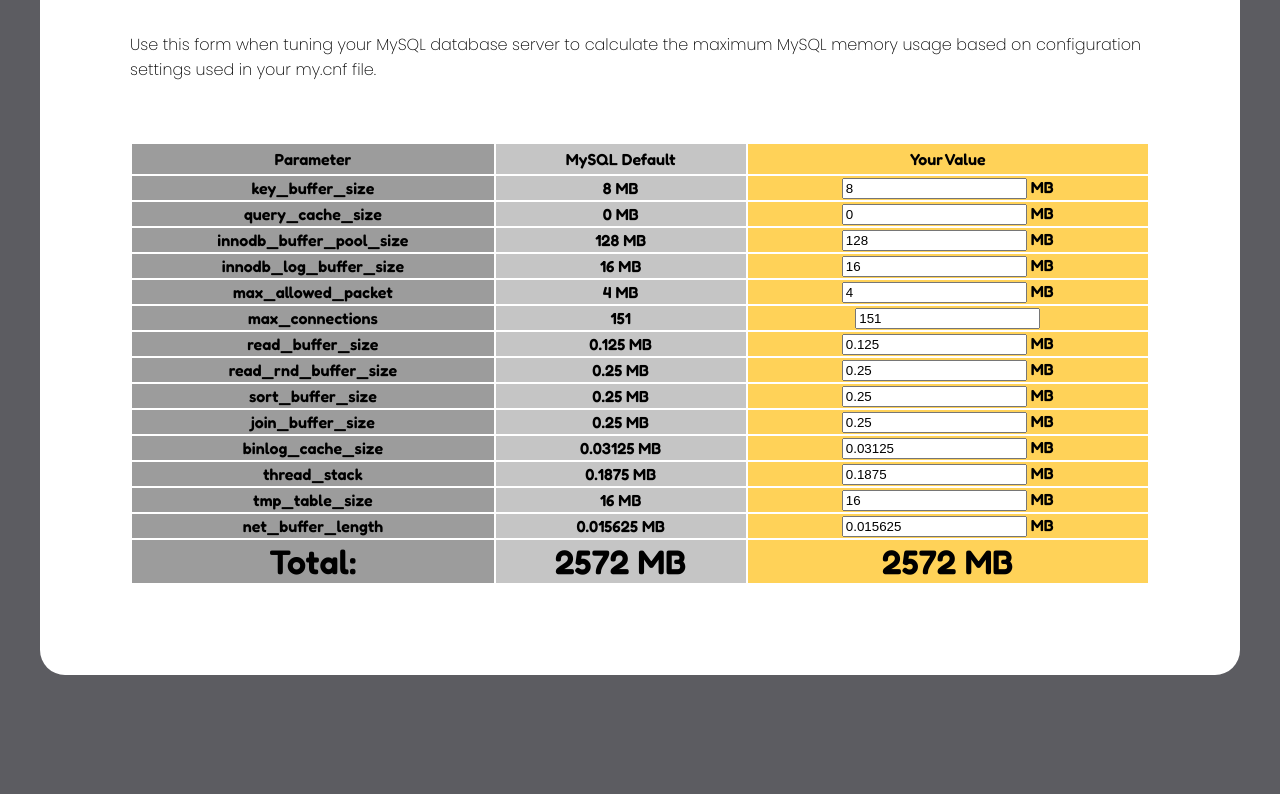
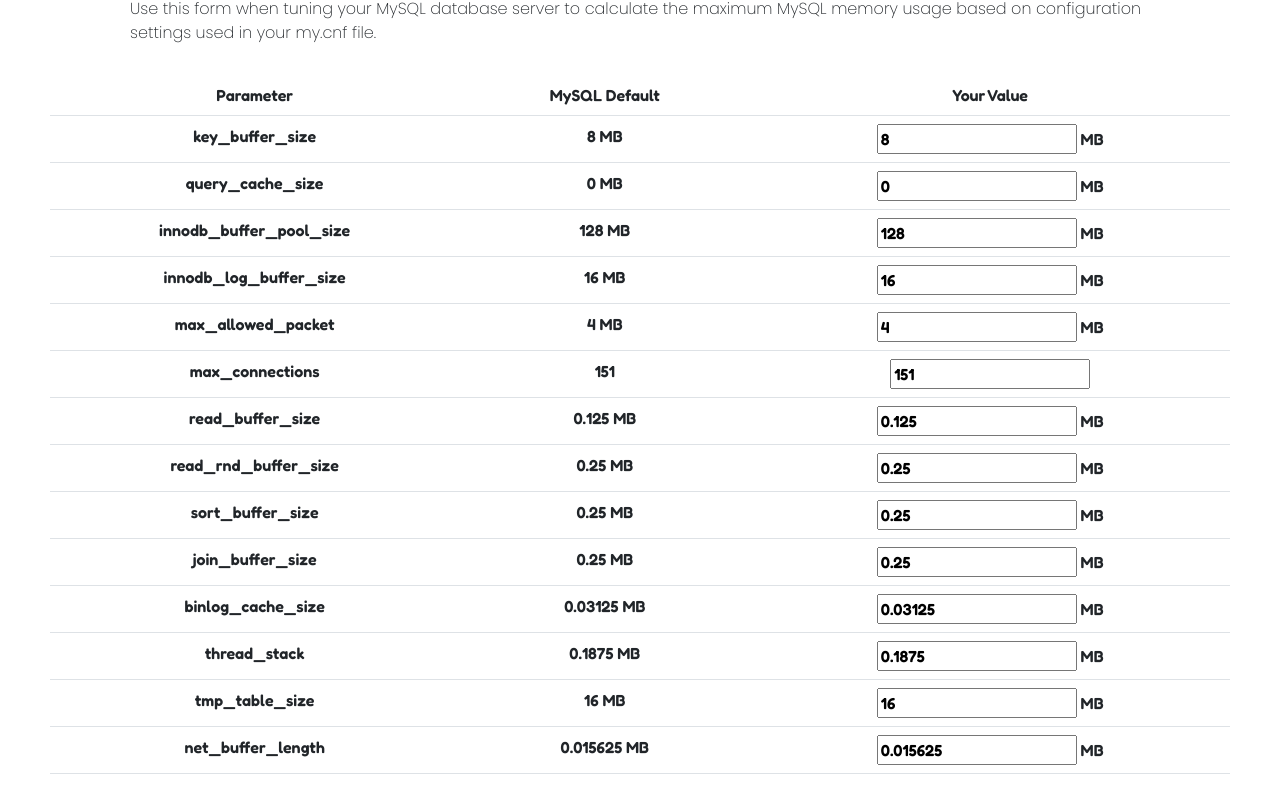
Before and after one commit to maiklgravi/my_sql_memory_calculator, a plain HTML site: page index.html in a window 1280 px wide. Shown: the part 274-1068 px from the top of the page. Before the commit the page ends 989 px from the top, so only its background shows below. Drawn offline with nearby package versions, Linux system fonts and the light colour scheme.

Commit message:
redisign

```diff
--- a/index.html
+++ b/index.html
@@ -2,20 +2,23 @@
 <html>
 <head>
 	<meta charset="utf-8">
-
 	<link rel="stylesheet" type="text/css" href="style.css">
 	<link href="https://fonts.googleapis.com/css2?family=Fredoka:wght@600&display=swap" rel="stylesheet">
+	<link href="https://cdn.jsdelivr.net/npm/bootstrap@5.1.3/dist/css/bootstrap.min.css" rel="stylesheet" integrity="sha384-1BmE4kWBq78iYhFldvKuhfTAU6auU8tT94WrHftjDbrCEXSU1oBoqyl2QvZ6jIW3" crossorigin="anonymous">
 	<link href="https://fonts.googleapis.com/css2?family=Fredoka:wght@600&display=swap" rel="stylesheet"><link href="https://fonts.googleapis.com/css2?family=Poppins:wght@200&display=swap" rel="stylesheet">
 	<title>MSQL calculator</title>
 </head>
 <body>
 <div>
-<div class="flex">
-	<img src="sql_icon.png" class="sql_icon">
-	<div class="font">
-		MySQL Calculator
-	</div>
-</div>
+<nav class="navbar navbar-light">
+		<div class="container-fluid">
+		 <img src="sql_icon.png" class="sql_icon navbar-brand">
+		 <div class="font">
+			MySQL Calculator
+		</div>
+		</div>
+</nav>
+
 <div class="content">
 <div class="title">MySQL Memory Calculator</div>
 <div class="description">
@@ -24,84 +27,84 @@
 <div>
 	<table class="table">
 		<tr>
-		  <th class="table_item first_colum">Parameter</th>
-		  <th  class="table_item two_colum">MySQL Default</th>
-		  <th  class="table_item three_colum">Your Value</th>
+		  <th class="table_item ">Parameter</th>
+		  <th  class="table_item ">MySQL Default</th>
+		  <th  class="table_item ">Your Value</th>
 		</tr>
 		<tr>
-		  <td class="first_colum" >key_buffer_size</td>
-		  <td class="two_colum">8 MB</td>
-		  <td class="three_colum"><input type="text" id="key_buffer_size" value="8"> MB</td>
+		  <td >key_buffer_size</td>
+		  <td>8 MB</td>
+		  <td><input type="text" id="key_buffer_size" value="8"> MB</td>
 		</tr>
 		<tr>
-			<td class="first_colum">query_cache_size</td>
-			<td class="two_colum">0 MB</td>
-			<td class="three_colum"><input id="query_cache_size" type="text" value="0"> MB</td>
+			<td>query_cache_size</td>
+			<td>0 MB</td>
+			<td><input id="query_cache_size" type="text" value="0"> MB</td>
 		  </tr>
 		  <tr>
-			<td class="first_colum">innodb_buffer_pool_size</td>
-			<td class="two_colum">128 MB</td>
-			<td class="three_colum"><input type="text" id="innodb_buffer_pool_size" value="128"> MB</td>
+			<td>innodb_buffer_pool_size</td>
+			<td>128 MB</td>
+			<td><input type="text" id="innodb_buffer_pool_size" value="128"> MB</td>
 		  </tr>
 		  <tr>
-			<td class="first_colum">innodb_log_buffer_size</td>
-			<td class="two_colum">16 MB</td>
-			<td class="three_colum"><input type="text" id="innodb_log_buffer_size" value="16"> MB</td>
+			<td>innodb_log_buffer_size</td>
+			<td>16 MB</td>
+			<td><input type="text" id="innodb_log_buffer_size" value="16"> MB</td>
 		  </tr>
 		  <tr>
-			<td class="first_colum">max_allowed_packet</td>
-			<td class="two_colum">4 MB</td>
-			<td class="three_colum"><input type="text" id="max_allowed_packet" value="4"> MB</td>
+			<td>max_allowed_packet</td>
+			<td>4 MB</td>
+			<td><input type="text" id="max_allowed_packet" value="4"> MB</td>
 		  </tr>
 		  <tr>
-			<td class="first_colum">max_connections</td>
-			<td class="two_colum">151</td>
-			<td class="three_colum"><input type="text" id="max_connections" value="151"></td>
+			<td>max_connections</td>
+			<td>151</td>
+			<td><input type="text" id="max_connections" value="151"></td>
 		  </tr>
 		  <tr>
-			<td class="first_colum">read_buffer_size</td>
-			<td class="two_colum"> 0.125 MB</td>
-			<td class="three_colum"><input type="text" id="read_buffer_size" value="0.125"> MB</td>
+			<td>read_buffer_size</td>
+			<td> 0.125 MB</td>
+			<td><input type="text" id="read_buffer_size" value="0.125"> MB</td>
 		  </tr>
 		  <tr>
-			<td class="first_colum">read_rnd_buffer_size</td>
-			<td class="two_colum">0.25 MB</td>
-			<td class="three_colum"><input type="text" id="read_rnd_buffer_size" value="0.25"> MB</td>
+			<td>read_rnd_buffer_size</td>
+			<td>0.25 MB</td>
+			<td><input type="text" id="read_rnd_buffer_size" value="0.25"> MB</td>
 		  </tr>
 		  <tr>
-			<td class="first_colum">sort_buffer_size</td>
-			<td class="two_colum">0.25 MB</td>
-			<td class="three_colum"><input type="text" id="sort_buffer_size" value="0.25"> MB</td>
+			<td>sort_buffer_size</td>
+			<td>0.25 MB</td>
+			<td><input type="text" id="sort_buffer_size" value="0.25"> MB</td>
 		  </tr>
 		  <tr>
-			<td class="first_colum">join_buffer_size</td>
-			<td class="two_colum">0.25 MB</td>
-			<td class="three_colum"><input type="text" id="join_buffer_size" value="0.25"> MB</td>
+			<td>join_buffer_size</td>
+			<td>0.25 MB</td>
+			<td><input type="text" id="join_buffer_size" value="0.25"> MB</td>
 		  </tr>
 		  <tr>
-			<td class="first_colum">binlog_cache_size</td>
-			<td class="two_colum">0.03125 MB</td>
-			<td class="three_colum"><input type="text" id="binlog_cache_size" value="0.03125"> MB</td>
+			<td>binlog_cache_size</td>
+			<td>0.03125 MB</td>
+			<td><input type="text" id="binlog_cache_size" value="0.03125"> MB</td>
 		  </tr>
 		  <tr>
-			<td class="first_colum">thread_stack</td>
-			<td class="two_colum">0.1875 MB</td>
-			<td class="three_colum"><input type="text" id="thread_stack" value="0.1875 "> MB</td>
+			<td>thread_stack</td>
+			<td>0.1875 MB</td>
+			<td><input type="text" id="thread_stack" value="0.1875 "> MB</td>
 		  </tr>
 		  <tr>
-			<td class="first_colum">tmp_table_size</td>
-			<td class="two_colum">16 MB</td>
-			<td class="three_colum"><input type="text" id="tmp_table_size" value="16"> MB</td>
+			<td>tmp_table_size</td>
+			<td>16 MB</td>
+			<td><input type="text" id="tmp_table_size" value="16"> MB</td>
 		  </tr>
 		  <tr>
-			<td class="first_colum">net_buffer_length</td>
-			<td class="two_colum">0.015625 MB</td>
-			<td class="three_colum"><input type="text" id="net_buffer_length" value="0.015625"> MB</td>
+			<td>net_buffer_length</td>
+			<td>0.015625 MB</td>
+			<td><input type="text" id="net_buffer_length" value="0.015625"> MB</td>
 		  </tr>
 		  <tr>
-			<td class="font_total first_colum">Total:</td>
-			<td class="font_total two_colum">2572 MB</td>
-			<td class="font_total three_colum" id="total">2572 MB</td>
+			<td class="font_total">Total:</td>
+			<td class="font_total">2572 MB</td>
+			<td class="font_total" id="total">2572 MB</td>
 		  </tr>
 	  </table>
 </div>
--- a/style.css
+++ b/style.css
@@ -20,15 +20,6 @@
 }
 .table_item{
     padding: 5px;
-}
-.first_colum{
-    background-color: rgb(156, 156, 156);
-}
-.two_colum{
-    background-color: rgb(197, 197, 197);
-}
-.three_colum{
-    background-color: rgb(255, 210, 88);
 }
 .table{
     font-family: 'Fredoka', sans-serif;
```
